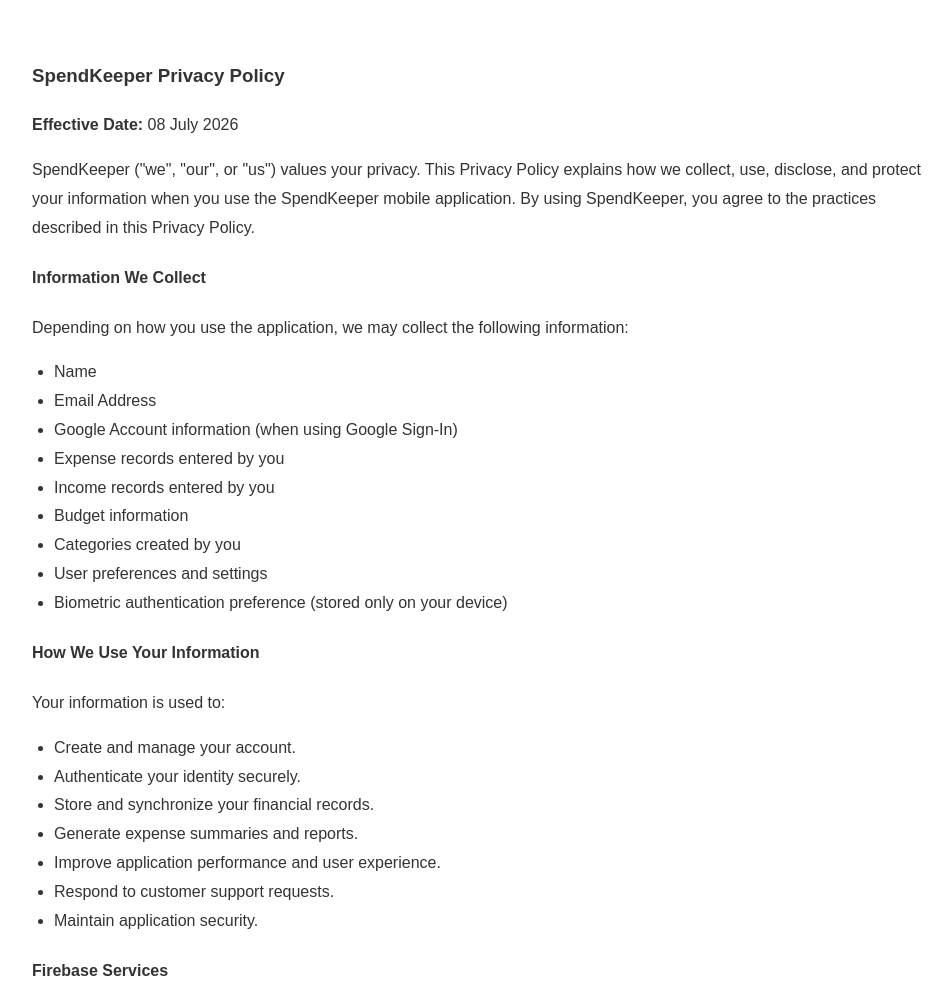
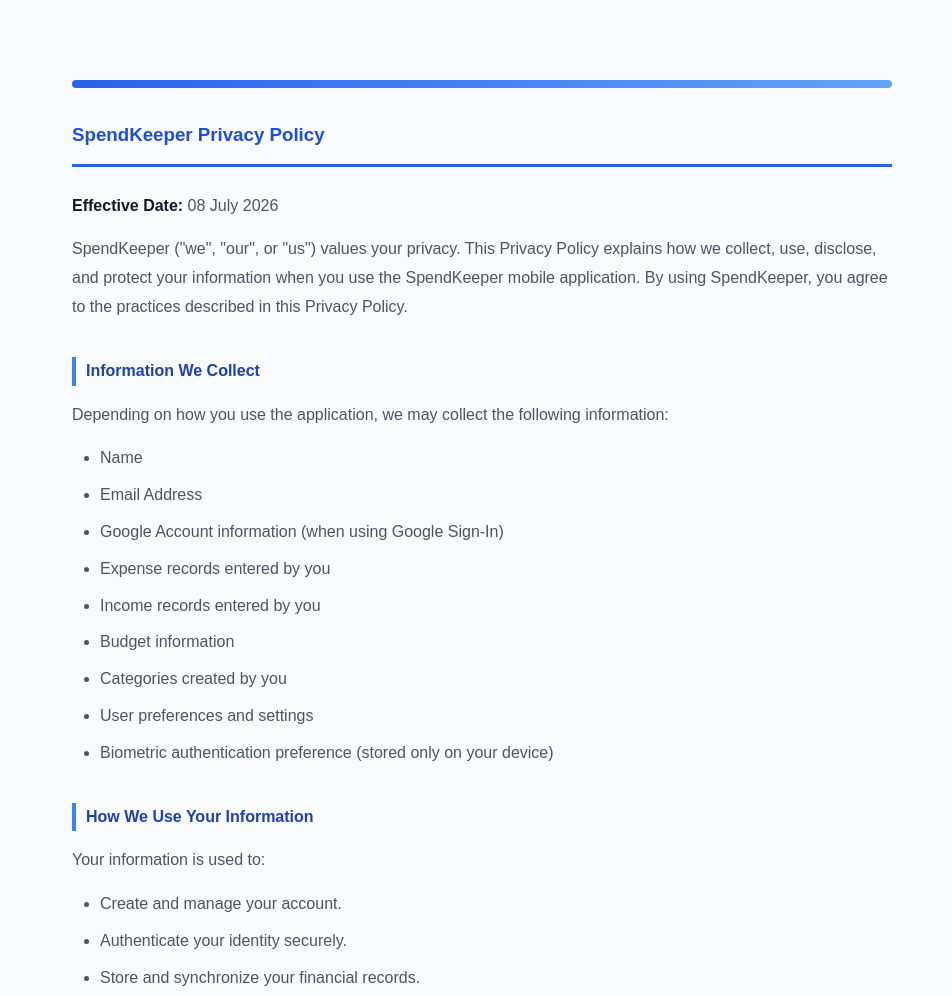
Before and after one commit to nitisheg/spendkeeper-privacy, a plain HTML site: page index.html in a window 1280 px wide. Shown: the top 996 px of the page, without its empty margins (158-1110 px from the left). Drawn offline with Linux system fonts and the light colour scheme.

Commit message:
style change

```diff
--- a/index.html
+++ b/index.html
@@ -7,37 +7,89 @@
     <title>SpendKeeper - Privacy Policy</title>
 
 <style>
+    * {
+        margin: 0;
+        padding: 0;
+        box-sizing: border-box;
+    }
+
     body {
         font-family: Arial, Helvetica, sans-serif;
         max-width: 900px;
-            margin: auto;
+        margin: 40px auto;
         padding: 40px;
         line-height: 1.8;
-            color: #333;
+        color: #374151;
+        background: #f8fafc;
     }
 
-        h1 {
-            color: #2563eb;
-            border-bottom: 2px solid #2563eb;
-            padding-bottom: 10px;
+    h3 {
+        color: #1d4ed8;
+        border-bottom: 3px solid #2563eb;
+        padding-bottom: 12px;
+        margin-bottom: 25px;
     }
 
-        h2 {
-            color: #2563eb;
+    h4 {
+        color: #1e40af;
         margin-top: 35px;
+        margin-bottom: 12px;
+        padding-left: 10px;
+        border-left: 4px solid #3b82f6;
+    }
+
+    p {
+        margin: 15px 0;
+        color: #4b5563;
     }
 
     ul {
-            padding-left: 22px;
+        margin: 15px 0;
+        padding-left: 28px;
+    }
+
+    li {
+        margin-bottom: 8px;
+        color: #4b5563;
+    }
+
+    strong {
+        color: #111827;
+    }
+
+    a {
+        color: #2563eb;
+        text-decoration: none;
+    }
+
+    a:hover {
+        text-decoration: underline;
     }
 
     footer {
         margin-top: 50px;
-            border-top: 1px solid #ddd;
+        border-top: 1px solid #d1d5db;
         padding-top: 20px;
         text-align: center;
-            color: gray;
+        color: #6b7280;
         font-size: 14px;
+    }
+
+    body::before {
+        content: "";
+        display: block;
+        height: 8px;
+        width: 100%;
+        background: linear-gradient(90deg, #2563eb, #60a5fa);
+        border-radius: 6px;
+        margin-bottom: 30px;
+    }
+
+    @media (max-width: 768px) {
+        body {
+            padding: 25px;
+            margin: 20px auto;
+        }
     }
 </style>
 
```
Lines whose indentation alone changed are shown as unchanged.
